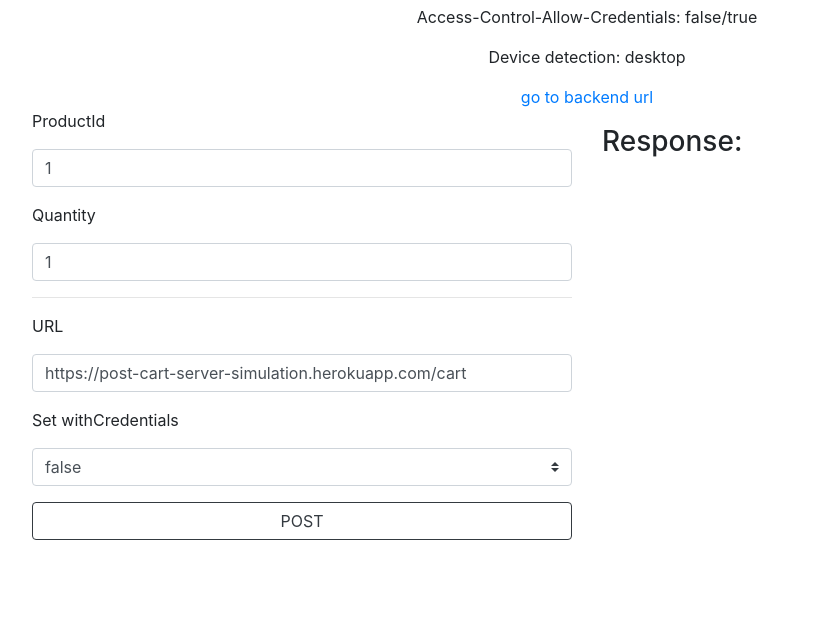
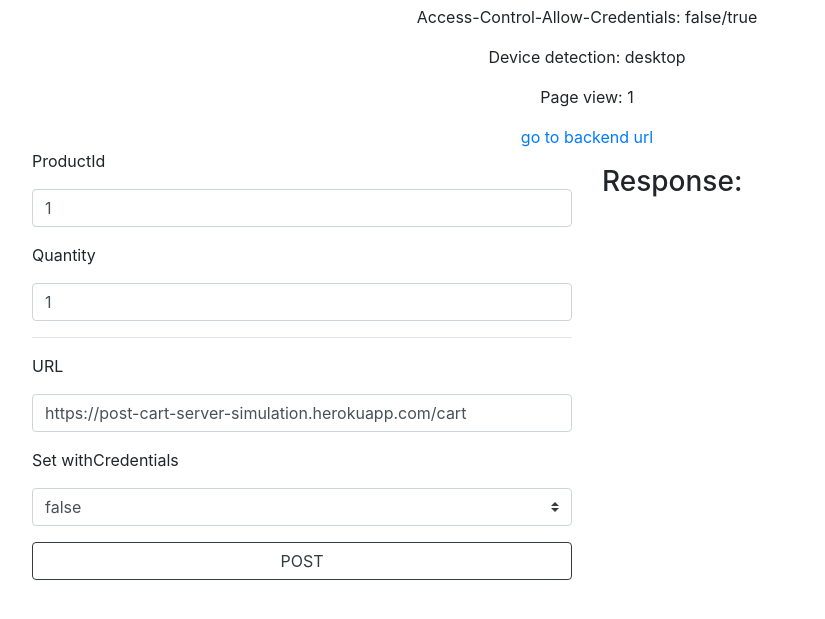
Before and after one commit to Lianginger/cross-domain-cookie, a plain HTML site: page index.html in a window 1280 px wide. Shown: the part 99-718 px from the top of the page, without its empty margins (53-878 px from the left). Drawn offline with nearby package versions, Linux system fonts and the light colour scheme.

Commit message:
Add page-view on the page

```diff
--- a/index.html
+++ b/index.html
@@ -22,6 +22,7 @@
       <h1>Cross-domain-cookie</h1>
       <p>Access-Control-Allow-Credentials: false/true</p>
       <p>Device detection: <span id="device"></span></p>
+      <p>Page view: <span id="pageView"></span></p>
       <a href="https://post-cart-server-simulation.herokuapp.com/redirect" id="goToBackendURL">go to backend url</a>
     </div>
 
@@ -78,6 +79,7 @@
 
       userPageView = parseInt(sessionStorage.getItem('userPageView'))
       console.log(userPageView)
+      $('#pageView').text(userPageView)
 
       $('#device').text(device)
       if(device === 'mobile' && userPageView === 1){
```
